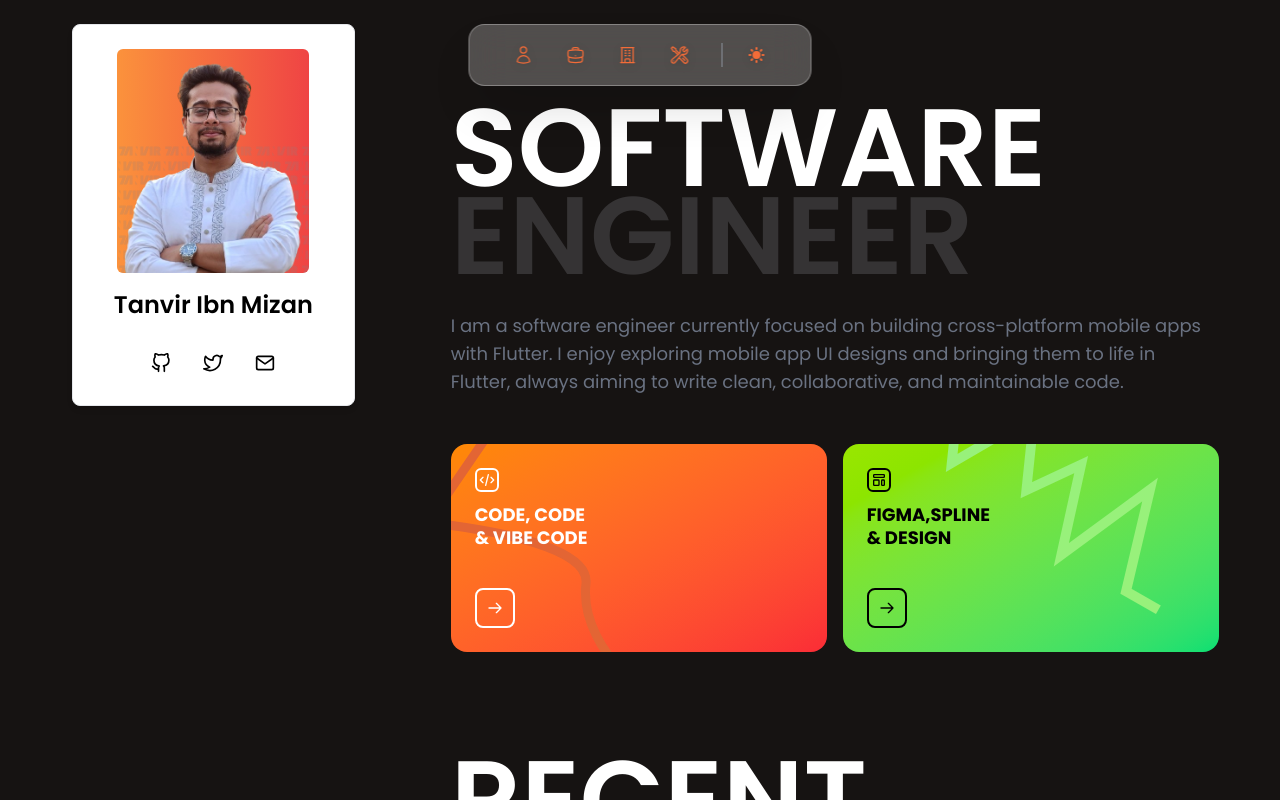
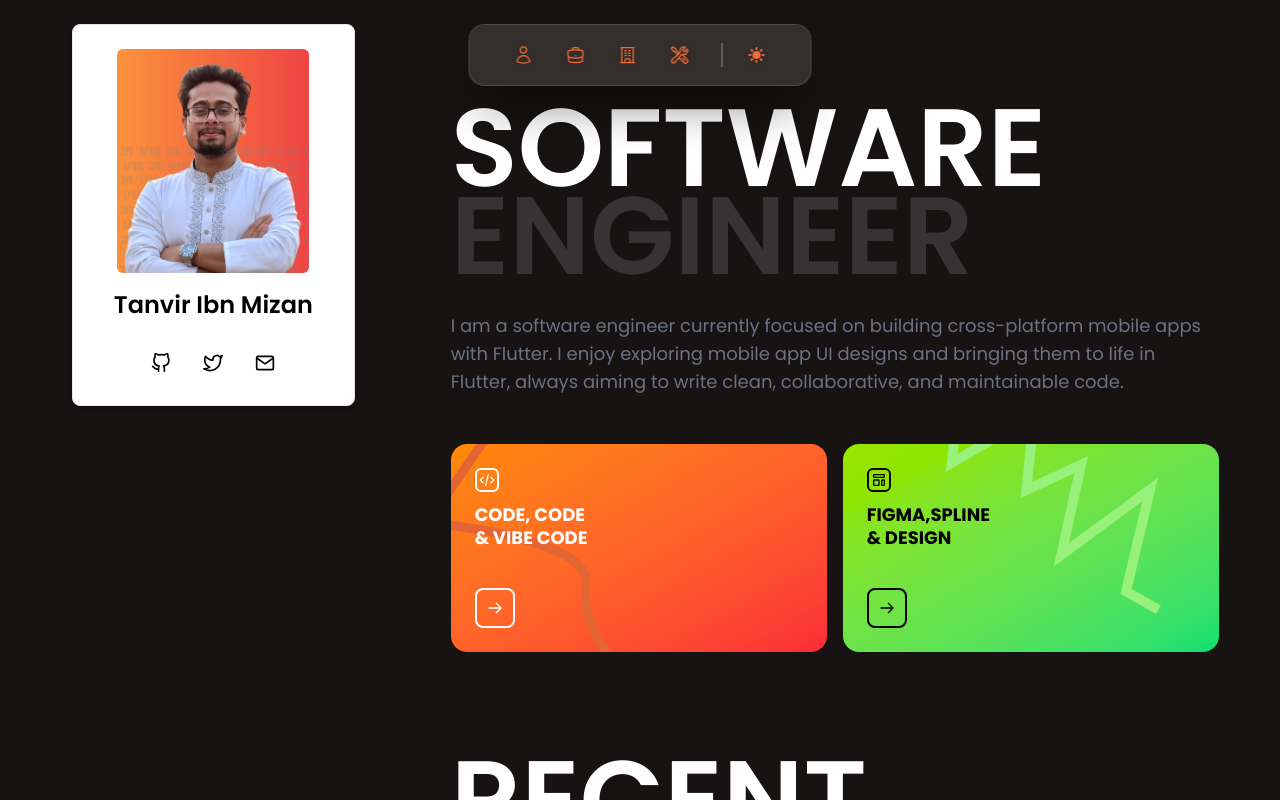
Before and after one commit to 7ANV1R/7ANV1R.github.io, a React (Vite) app: page / in a window 1280 px wide. Built offline with nearby package versions, Linux system fonts and the light colour scheme.

Commit message:
feat: update FloatingNav styles with new background, border, and shadow variables

```diff
--- a/src/components/ui/FloatingNav.jsx
+++ b/src/components/ui/FloatingNav.jsx
@@ -18,9 +18,13 @@ const FloatingNav = ({ onNavigate }) => {
 
   return (
     <nav
-      className="fixed top-4 lg:top-6 left-1/2 transform -translate-x-1/2 z-50 backdrop-blur-xl bg-white/25 dark:bg-gray-900/25 border border-white/30 dark:border-gray-700/30 rounded-2xl px-6 lg:px-8 py-2 shadow-2xl shadow-black/20 dark:shadow-black/50"
+      className="fixed top-4 lg:top-6 left-1/2 transform -translate-x-1/2 z-50 backdrop-blur-xl rounded-2xl px-6 lg:px-8 py-2"
       style={{
         backdropFilter: 'blur(20px) saturate(180%)',
+        backgroundColor: 'var(--nav-bg)',
+        border: '1px solid var(--nav-border)',
+        boxShadow: 'var(--nav-shadow)',
+        WebkitBackdropFilter: 'blur(20px) saturate(180%)', // Safari support
       }}
     >
       <div className="flex items-center space-x-2">
--- a/src/index.css
+++ b/src/index.css
@@ -41,7 +41,9 @@
   --card-bg: #ffffff;
   --card-bg-rgb: 255, 255, 255;
   --card-border: #e5e7eb;
-  --nav-bg: rgba(255, 255, 255, 0.9);
+  --nav-bg: rgba(255, 255, 255, 0.15);
+  --nav-border: rgba(255, 255, 255, 0.3);
+  --nav-shadow: 0 25px 50px -12px rgba(0, 0, 0, 0.1);
 
   /* Neumorphism colors for light theme */
   --neuro-bg: #e6e7ee;
@@ -63,7 +65,9 @@
   --card-bg: #262222;
   --card-bg-rgb: 38, 34, 34;
   --card-border: #353334;
-  --nav-bg: rgba(22, 19, 18, 0.9);
+  --nav-bg: rgba(60, 55, 52, 0.8);
+  --nav-border: rgba(120, 110, 105, 0.4);
+  --nav-shadow: 0 25px 50px -12px rgba(0, 0, 0, 0.6);
 
   /* Neumorphism colors for dark theme */
   --neuro-bg: #2c2925;
```
